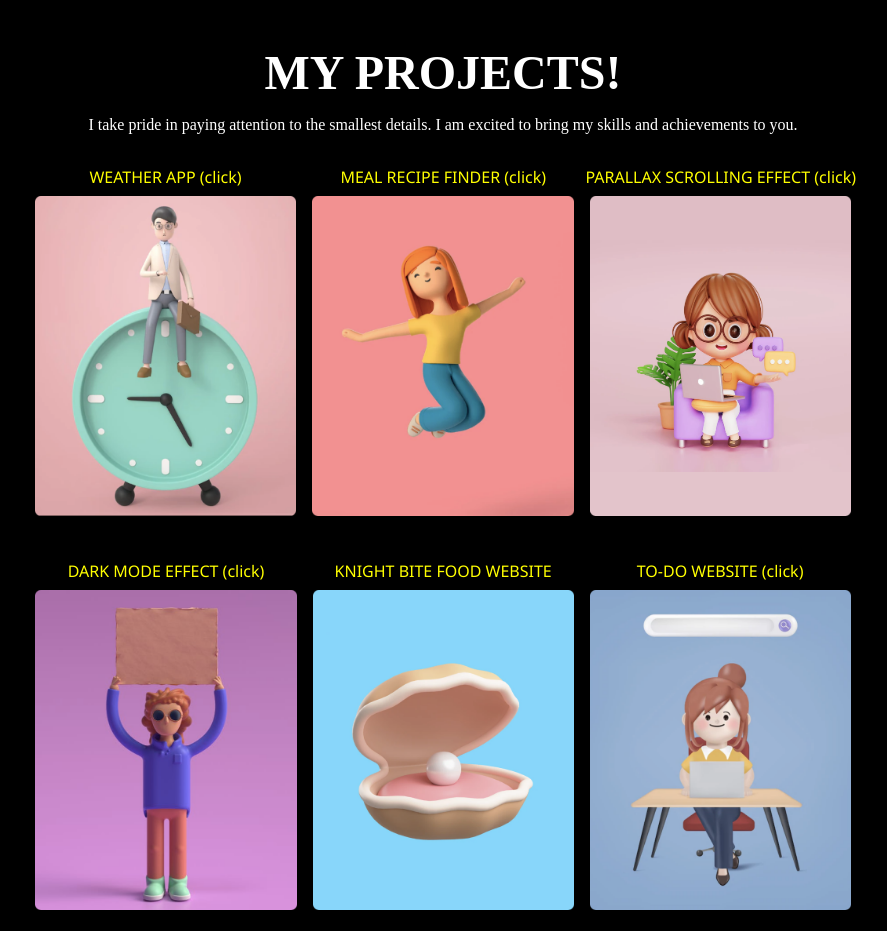
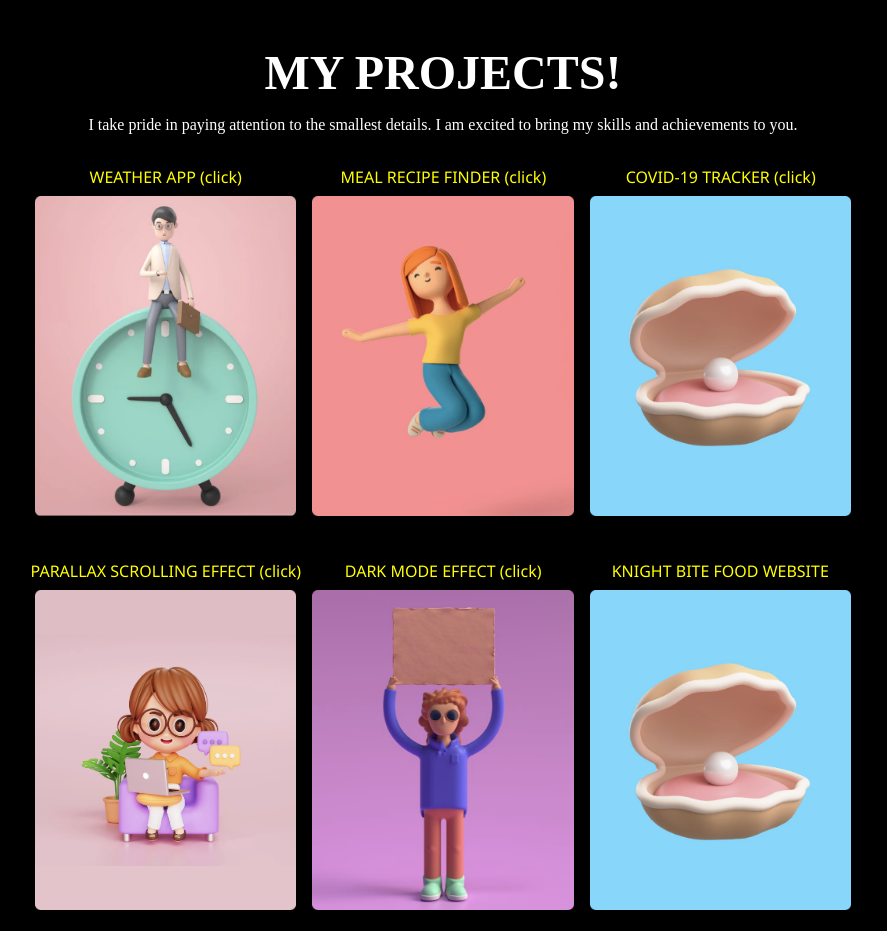
Before and after one commit to Nehabhadauria19/portfolio1, a React (Create React App) app: page / in a window 1280 px wide. Shown: the part 1360-2291 px from the top of the page, without its empty margins (197-1084 px from the left). Built offline with nearby package versions, Linux system fonts and the light colour scheme.

Commit message:
Update works.jsx

```diff
--- a/src/components/Works/works.jsx
+++ b/src/components/Works/works.jsx
@@ -15,6 +15,7 @@ const Works = () => {
     <div className="worksImgs">
    <a href="https://weatherforecasting-app.netlify.app/" target="_blank" rel="noopener noreferrer"><p className='para'>WEATHER APP (click)</p><img src={p6} alt="" className='worksImg' /></a>
        <a href="https://eloquent-hodgkin-9f52a3.netlify.app/" target="_blank" rel="noopener noreferrer"><p className='para'>MEAL RECIPE FINDER (click)</p><img src={p1} alt="" className='worksImg' /></a>
+       <a href="https://covid-19-viruss.netlify.app/" target="_blank" rel="noopener noreferrer"><p className='para'>COVID-19 TRACKER (click)</p><img src={p5} alt="" className='worksImg' /></a>
    <a href="http://parallax-scrolling-19.netlify.app" target="_blank" rel="noopener noreferrer"><p className='para'>PARALLAX SCROLLING EFFECT (click) </p><img src={p2} alt="" className='worksImg'/> </a>
    <a href="http://dark-19light.netlify.app" target="_blank" rel="noopener noreferrer"><p className='para'>DARK MODE EFFECT (click) </p><img src={p3} alt="" className='worksImg'/></a>
    <div><p className='para'>KNIGHT BITE FOOD WEBSITE </p><img src={p5} alt="" className='worksImg'/></div>
```
